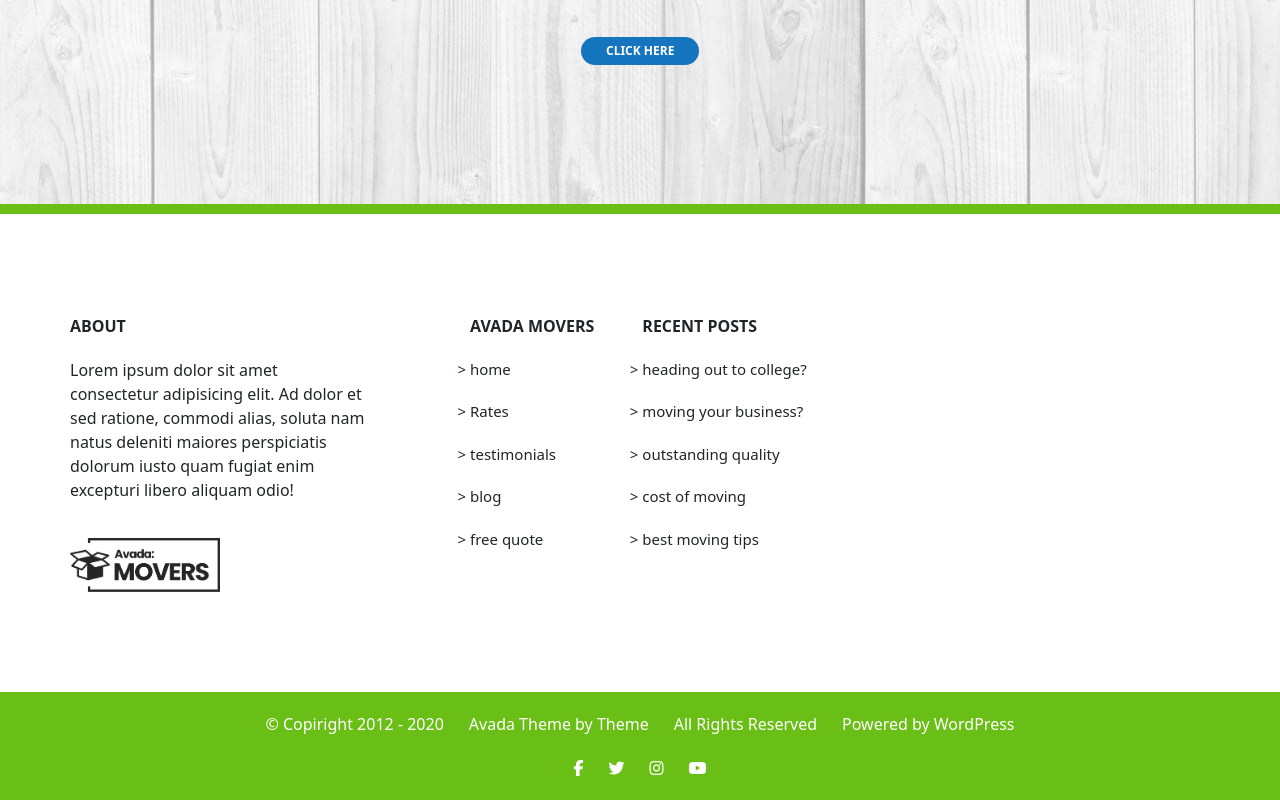
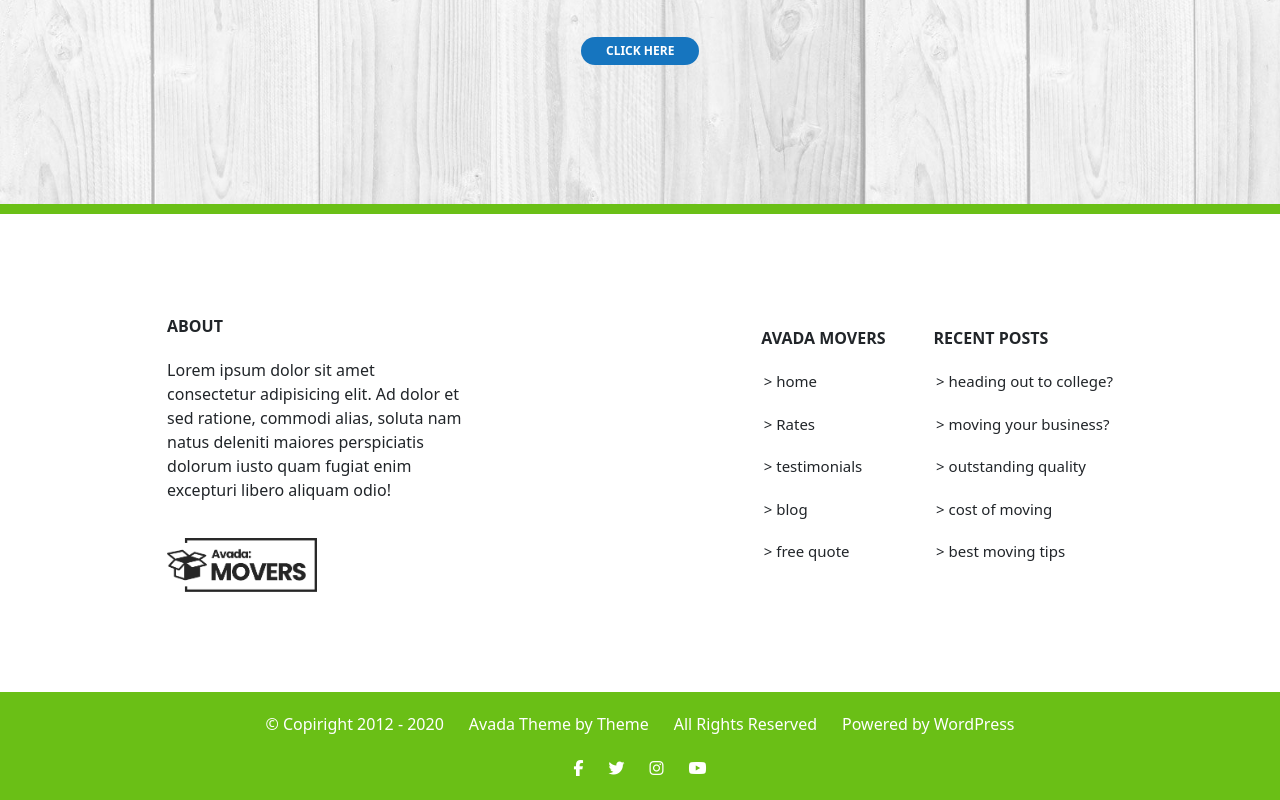
Before and after one commit to danilopiccinni/proj-html-vuejs, a Vue app: page / in a window 1280 px wide. Shown: the part 4208-5008 px from the top of the page. Built offline with nearby package versions, Linux system fonts and the light colour scheme.

Commit message:
sistemazione footer

```diff
--- a/src/components/AppFooter.vue
+++ b/src/components/AppFooter.vue
@@ -63,6 +63,8 @@
     display: flex;
     gap: 100px;
     padding: 100px 0;
+    justify-content: space-around;
+    align-items: center;
 }
 
 .column-about {
@@ -79,6 +81,7 @@ img {
 .cont-columns {
     display: flex;
 
+
 }
 
 .column {
@@ -92,7 +95,7 @@ ul {
     display: flex;
     flex-direction: column;
     gap: 20px;
-    padding-left: 0;
+    padding-left: 15px;
 }
 
 li {
```
